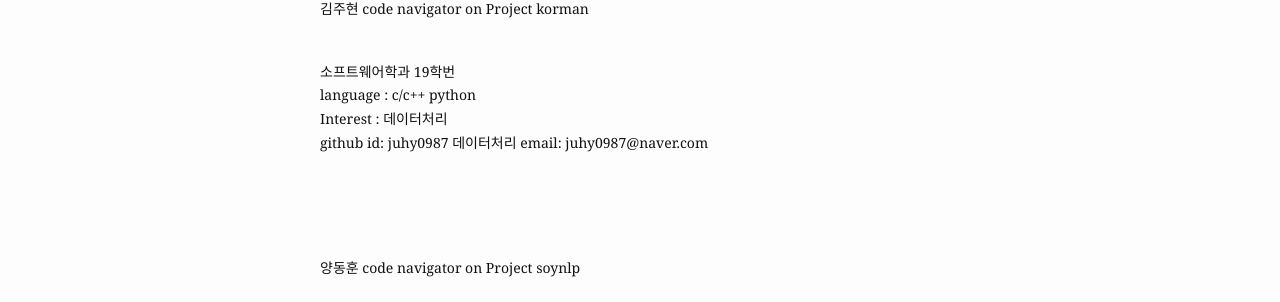
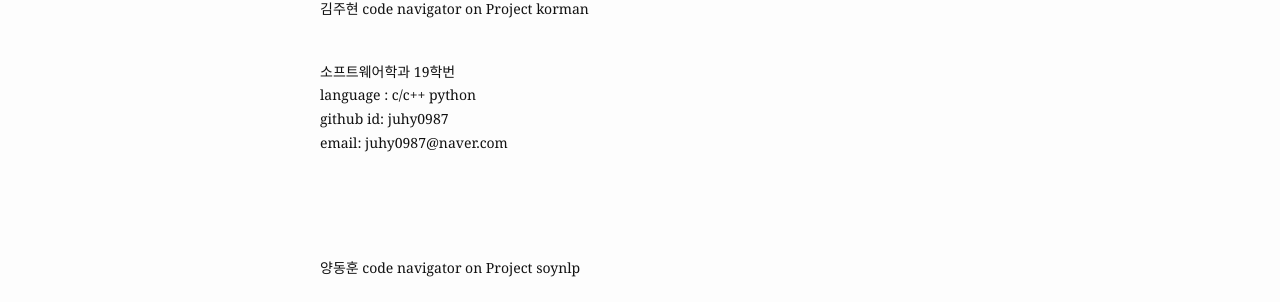
Before and after one commit to 20-2-SKKU-OSS/2020-2-OSS-4, a Jekyll site: the page built from index.md, in a window 1280 px wide. Shown: the part 572-874 px from the top of the page. Built offline with Jekyll 4.4.1, drawn with Linux system fonts in a browser that asks for light colours.

Commit message:
Update index.md

```diff
--- a/index.md
+++ b/index.md
@@ -43,10 +43,8 @@ email: whan9809@skku.edu
 <br />
 language : c/c++ python
 <br />
-Interest : 데이터처리
+github id: juhy0987
 <br />
-github id: juhy0987
-데이터처리
 email: juhy0987@naver.com
 
 <br />
```
